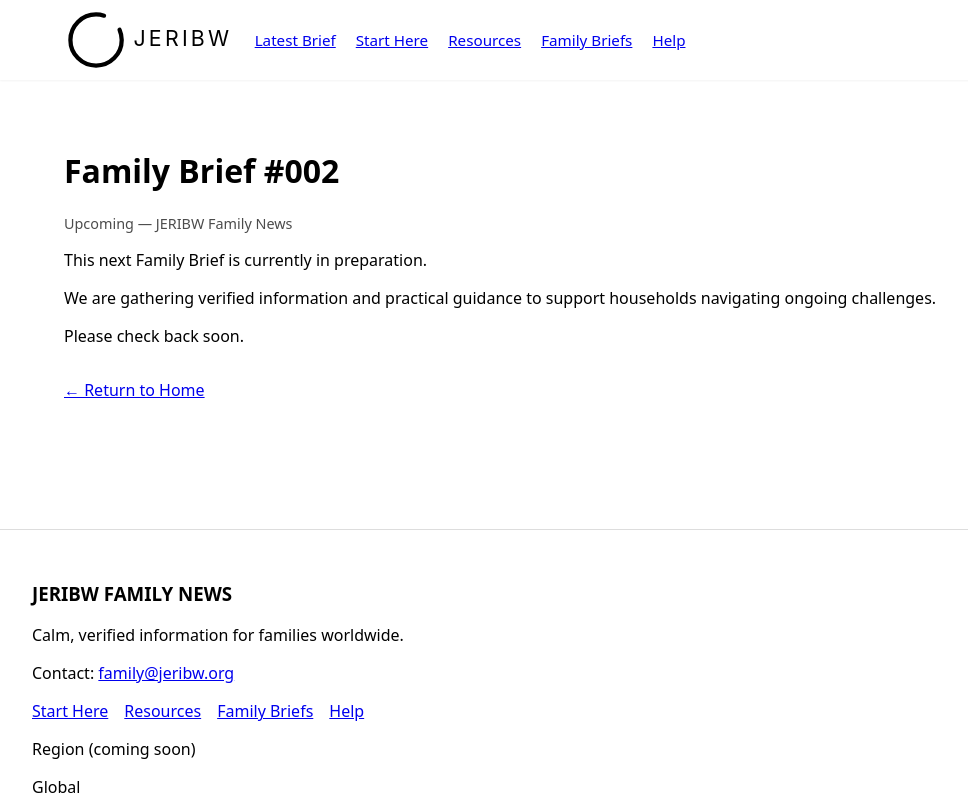
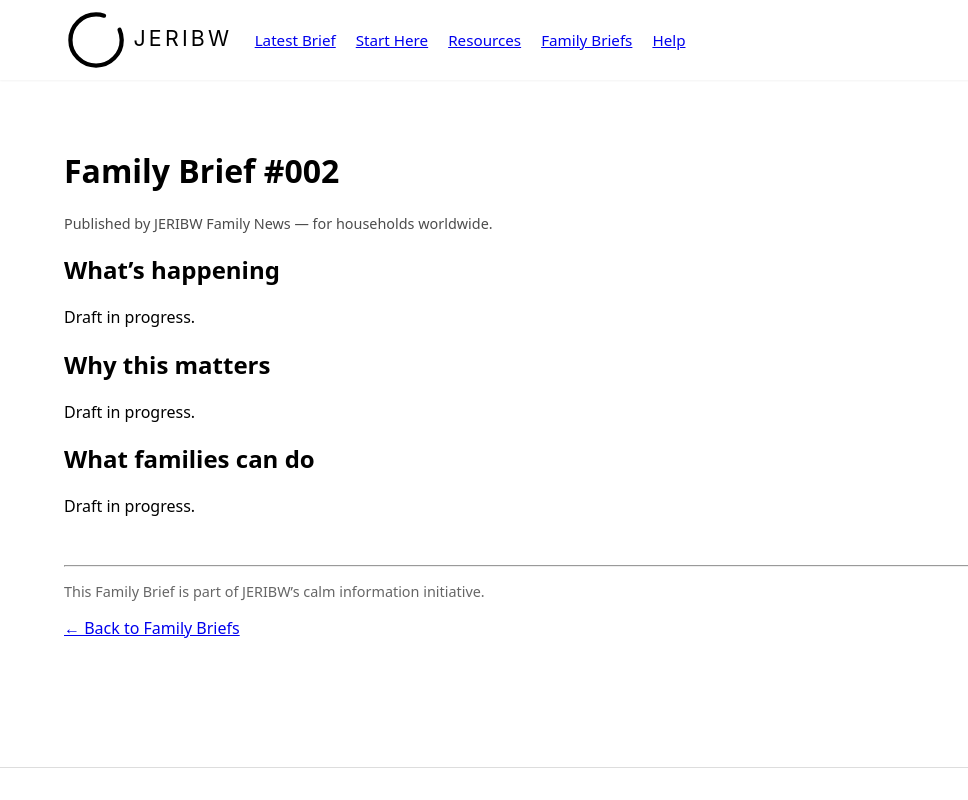
Before and after one commit to Jeribw-Foundation/jeribw, a Next.js app: page /briefs/family-brief-002 in a window 1280 px wide. Shown: the top 800 px of the page, without its empty margins (0-968 px from the left). Built offline with nearby package versions, Linux system fonts and the light colour scheme.

Commit message:
Add scaffold for Family Brief #002

```diff
--- a/app/briefs/family-brief-002/page.tsx
+++ b/app/briefs/family-brief-002/page.tsx
@@ -4,27 +4,33 @@ export default function FamilyBrief002() {
       <h1>Family Brief #002</h1>
 
       <p style={{ opacity: 0.7, fontSize: "0.9rem" }}>
-        Upcoming — JERIBW Family News
+        Published by JERIBW Family News — for households worldwide.
       </p>
 
       <section>
-        <p>
-          This next Family Brief is currently in preparation.
-        </p>
-
-        <p>
-          We are gathering verified information and practical guidance to support
-          households navigating ongoing challenges.
-        </p>
-
-        <p>
-          Please check back soon.
-        </p>
+        <h2>What’s happening</h2>
+        <p>Draft in progress.</p>
       </section>
 
       <section>
-        <p style={{ marginTop: "2rem" }}>
-          <a href="/">← Return to Home</a>
+        <h2>Why this matters</h2>
+        <p>Draft in progress.</p>
+      </section>
+
+      <section>
+        <h2>What families can do</h2>
+        <p>Draft in progress.</p>
+      </section>
+
+      <section>
+        <hr style={{ marginTop: "3rem" }} />
+
+        <p style={{ fontSize: "0.9rem", opacity: 0.6 }}>
+          This Family Brief is part of JERIBW’s calm information initiative.
+        </p>
+
+        <p style={{ marginTop: "1rem" }}>
+          <a href="/briefs">← Back to Family Briefs</a>
         </p>
       </section>
     </main>
```
